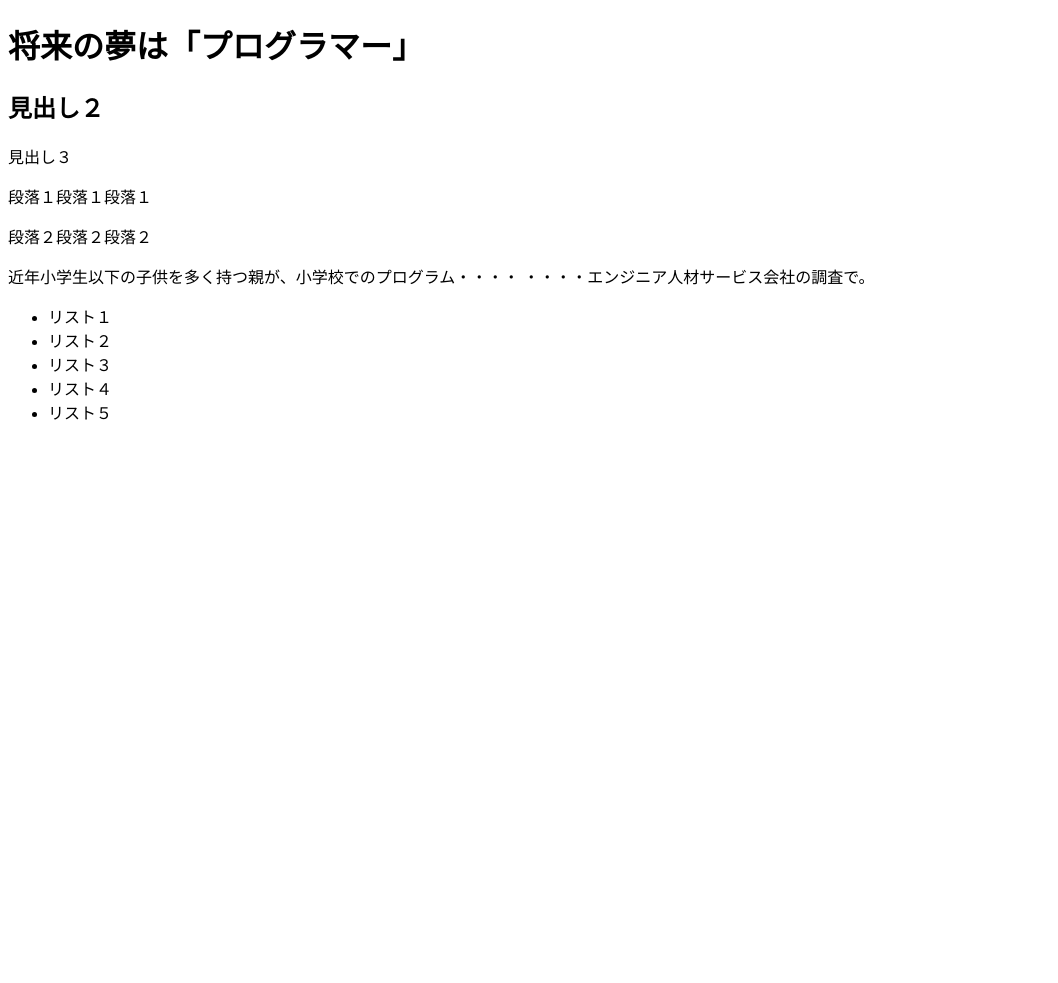
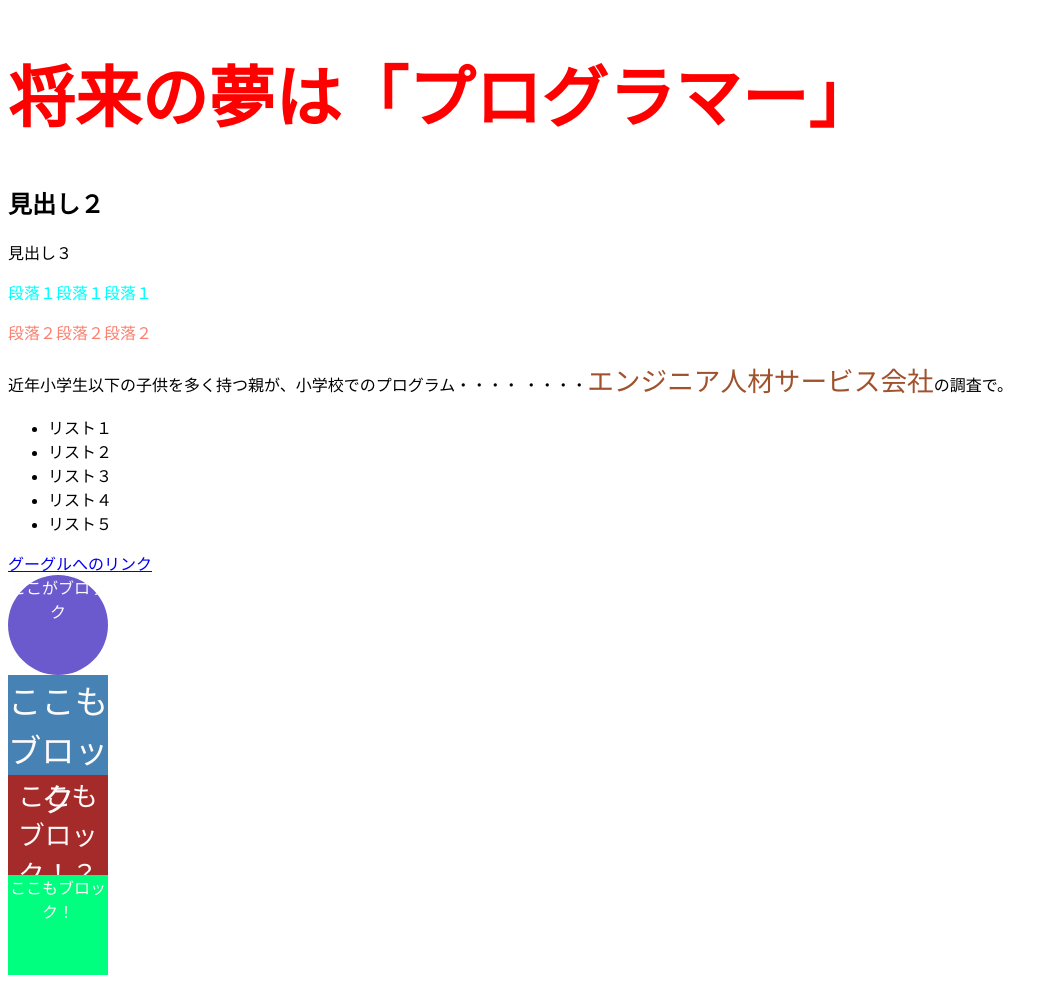
Before and after one commit to momokatsuru/mmk, a plain HTML site: page index.html in a window 1280 px wide. Shown: the whole page, without its empty margins (0-1058 px from the left). Before the commit the page ends 800 px from the top, so only its background shows below. Drawn offline with Linux system fonts and the light colour scheme.

Commit message:
tsukareta

```diff
--- /dev/null
+++ b/css/index.css
@@ -0,0 +1,52 @@
+p.sub-title1 {
+    color: aqua;
+}
+p#sub-title2 {
+    color: salmon;
+}
+
+.company{
+    color: sienna;
+    font-size: 20pt;
+}
+
+.big{
+    text-align: center;
+    color: snow;
+    background-color: slateblue;
+    height: 100px;
+    width: 100px;
+    border-radius: 100%;
+}
+
+.big2{
+    text-align: center;
+    color: snow;
+    background-color: steelblue;
+    font-size: 25pt;
+    height: 100px;
+    width: 100px;
+}
+
+.big3{
+    text-align: center;
+    color: snow;
+    background-color: brown;
+    font-size: 20pt;
+    height: 100px;
+    width: 100px;
+}
+.big4{
+    display: inline-block;
+    color: snow;
+    background-color: springgreen;
+    text-align: center;
+    height: 100px;
+    width: 100px;
+}
+
+h1 {
+    color: red;
+    font-size: 50pt;
+    font-weight: bold;
+}
--- a/index.html
+++ b/index.html
@@ -5,6 +5,7 @@
     <meta name="viewport" content="width=device-width,initial-scale=1.0">
     <meta http-equiv="X-UA-Compatible" content="ie=edge">
     <title>HTMLの練習</title>
+    <link rel="stylesheet" type="text/css" href="css/index.css">
   </head>
  <body>
    <h1>
@@ -12,9 +13,10 @@
    </h1>
    <h2>見出し２</h2>
    <h３>見出し３</h３>
-   <p>段落１段落１段落１</p><p>段落２段落２段落２</p>
+   <p class="sub-title1">段落１段落１段落１</p>
+   <p id="sub-title2">段落２段落２段落２</p>
    近年小学生以下の子供を多く持つ親が、小学校でのプログラム・・・・
-   ・・・・エンジニア人材サービス会社の調査で。
+   ・・・・<span class="company">エンジニア人材サービス会社</span>の調査で。
    <ul>
      <li>リスト１</li>
      <li>リスト２</li>
@@ -22,5 +24,13 @@
      <li>リスト４</li>
      <li>リスト５</li>
    </ul>
+   <a href="http://www.google.co.jp">グーグルへのリンク</a>
+   <div class="big">ここがブロック</div>
+   <div class="big2">ここもブロック</div>
+   <div class="big3">ここもブロック！？</div>
+   <div class="big4">ここもブロック！</div>
+
+
+
  </body>
 </html>
```
Also changed, not shown: 1 other file.
